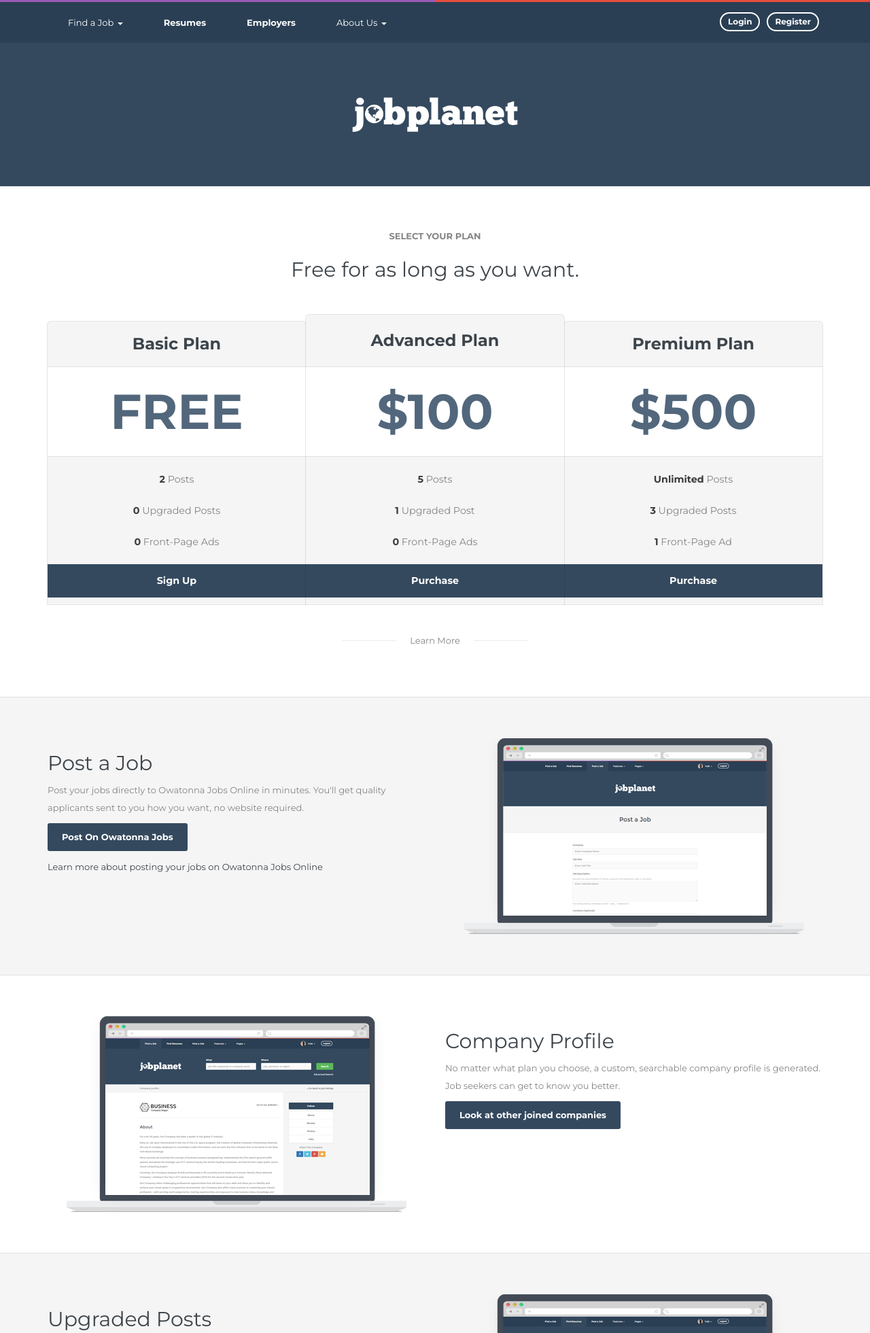
After one commit to eson-schulz/django-job-board, a Django app: a page that uses templates/general/skeleton/base.html in a window 1280 px wide. The commit adds this page. Shown: the top 1961 px of the page at 68% size. Run offline with Django 3.2, Linux system fonts and the light colour scheme; some libraries are stand-ins or nearby versions.

Commit message:
Started creating page for employers to look at for information

```diff
--- a/board/urls.py
+++ b/board/urls.py
@@ -23,6 +23,9 @@ urlpatterns = [
 
     # The job details of any job
     url(r'^jobs/(?P<company_slug>[\w\-]+)/(?P<post_slug>[\w\-]+)/$', views.job_details, name='job_details'),
+
+    # General information for employers
+    url(r'^employers/', views.employer_information, name='employer_info'),
 ]
 
 
--- a/board/views.py
+++ b/board/views.py
@@ -95,6 +95,10 @@ def company_details(request, company_slug):
     return render(request, 'board/company_details.html', context)
 
 
+def employer_information(request):
+    return render(request, 'board/information/employer_info.html')
+
+
 def page_not_found(request):
     return render(request, 'general/404.html')
 
--- /dev/null
+++ b/templates/board/information/employer_info.html
@@ -0,0 +1,161 @@
+{% extends 'general/skeleton/base_with_logo.html' %}
+
+{% load staticfiles %}
+
+{% block title %}
+Employer Information - Owatonna Jobs Online
+{% endblock title %}
+
+{% block content %}
+
+      <!-- body-content -->
+      <div class="body-content clearfix" >
+
+
+        <!-- pricing 3 cols -->
+        <div class="block-section bg-color1 line-bottom">
+          <div class="container ">
+            <!-- text centered -->
+            <div class="text-center">
+              <strong class="text-uppercase">select your plan</strong>
+              <h2>Free for as long as you want.</h2>
+              <div class="white-space-30"></div>
+            </div><!-- text centered -->
+
+            <div class="row plan-nospace">
+              <div class=" col-md-4 plan-item">
+                <!-- plan box -->
+                <div class="plan">
+                  <div class="plan-title">
+                    <h3>Basic Plan</h3>
+                  </div>
+
+                  <div class="plan-price">
+                    <span class="price ">FREE</span>
+                  </div>
+
+                  <div class="plan-list">
+                    <ul class="item-list list-unstyled">
+                      <li><strong>2</strong> Posts</li>
+                      <li><strong>0</strong> Upgraded Posts</li>
+                      <li><strong>0</strong> Front-Page Ads</li>
+                    </ul>
+                    <button type="button" class="btn btn-t-primary btn-theme btn-lg btn-square btn-block"> Sign Up</button>
+                  </div>
+                </div><!-- plan box -->
+              </div>
+
+              <div class=" col-md-4 plan-item">
+                <!-- plan box -->
+                <div class="plan popular">
+                  <div class="plan-title">
+                    <h3>Advanced Plan</h3>
+
+                  </div>
+
+                  <div class="plan-price">
+                    <span class="price ">$100</span>
+                  </div>
+
+                  <div class="plan-list">
+                    <ul class="item-list list-unstyled">
+                      <li><strong>5</strong> Posts</li>
+                      <li><strong>1</strong> Upgraded Post</li>
+                      <li><strong>0</strong> Front-Page Ads</li>
+                    </ul>
+                    <button type="button" class="btn btn-t-primary btn-theme btn-lg btn-square btn-block"> Purchase</button>
+                  </div>
+                </div><!-- end plan box -->
+              </div>
+
+              <div class=" col-md-4 plan-item">
+                <!-- plan box -->
+                <div class="plan">
+                  <div class="plan-title">
+                    <h3>Premium Plan</h3>
+                  </div>
+
+                  <div class="plan-price">
+                    <span class="price ">$500</span>
+                  </div>
+
+                  <div class="plan-list">
+                    <ul class="item-list list-unstyled">
+                      <li><strong>Unlimited</strong> Posts</li>
+                      <li><strong>3</strong> Upgraded Posts</li>
+                      <li><strong>1</strong> Front-Page Ad</li>
+                    </ul>
+                    <button type="button" class="btn btn-t-primary btn-theme btn-lg btn-square btn-block"> Purchase</button>
+                  </div>
+                </div><!-- end plan box -->
+              </div>
+
+            </div>
+
+            <p class="text-center"><span class="span-line">Learn More</span></p>
+
+          </div>
+        </div><!-- end pricing 3 cols -->
+
+        <!-- block promo -->
+        <div class="block-section bg-color2 line-bottom">
+          <div class="container">
+            <div class="row">
+              <div class="col-md-6 text-center-sm">
+                <h2>Post a Job</h2>
+                <p>Post your jobs directly to Owatonna Jobs Online in minutes. You'll get quality applicants sent to you how you want, no website required.</p>
+                <p><a href="{% url 'post_a_job' %}" class=" btn btn-theme btn-t-primary">Post On Owatonna Jobs</a></p>
+                <p><a href="#">Learn more about posting your jobs on Owatonna Jobs Online</a></p>
+              </div>
+              <div class="col-md-6 text-center hidden-sm hidden-xs">
+                <img src="./assets/theme/images/mac1.png" alt="">
+              </div>
+            </div>
+          </div>
+        </div><!-- end block promo -->
+
+        <!-- block promo -->
+        <div class="block-section bg-color1 line-bottom">
+          <div class="container">
+            <div class="row">
+
+              <div class="col-md-6 text-center hidden-sm hidden-xs"> <img src="./assets/theme/images/mac.png" alt=""></div>
+              <div class="col-md-6 text-center-sm">
+                <h2>Company Profile</h2>
+                <p>No matter what plan you choose, a custom, searchable company profile is generated. Job seekers can get to know you better.</p>
+                <p><a href="{% url 'company_list' %}" class=" btn btn-theme btn-t-primary">Look at other joined companies</a></p>
+
+              </div>
+            </div>
+          </div>
+        </div> <!-- end block promo -->
+
+
+        <!-- block promo -->
+        <div class="block-section bg-color2 line-bottom">
+          <div class="container">
+            <div class="row">
+              <div class="col-md-6 text-center-sm">
+                <h2>Upgraded Posts</h2>
+                <p>Upgraded posts put you at the top of the categories.</p>
+                <p><a href="resume_list.html" class=" btn btn-theme btn-t-primary">Find Resumes</a></p>
+              </div>
+              <div class="col-md-6 text-center hidden-sm hidden-xs">
+                <img src="./assets/theme/images/mac2.png" alt="">
+              </div>
+            </div>
+          </div>
+        </div><!-- end block promo -->
+
+        <!-- block bottom -->
+        <div class="block-section bg-color1">
+          <div class="container text-center">
+            <strong class="text-uppercase">support</strong>
+            <h2 >Any questions?</h2>
+            <div class="white-space-20"></div>
+            <a href="#" class="btn btn-t-primary  btn-theme">Contact Us</a>
+          </div>
+        </div><!-- end block bottom -->
+
+      </div><!--end body-content -->
+{% endblock content %}
--- a/templates/general/skeleton/base.html
+++ b/templates/general/skeleton/base.html
@@ -61,7 +61,7 @@
                   </ul>
                 </li>
                 <li  class=""><a href="job_post_1.html"><strong>Resumes</strong></a></li>
-                <li  class=""><a href="{% url 'post_a_job' %}"><strong>Employers</strong></a></li>
+                <li  class=""><a href="{% url 'employer_info' %}"><strong>Employers</strong></a></li>
                 <li class="dropdown">
                   <a href="#" class="dropdown-toggle" data-toggle="dropdown" role="button" >About Us <span class="caret"></span></a>
                   <ul class="dropdown-menu" role="menu">
```
